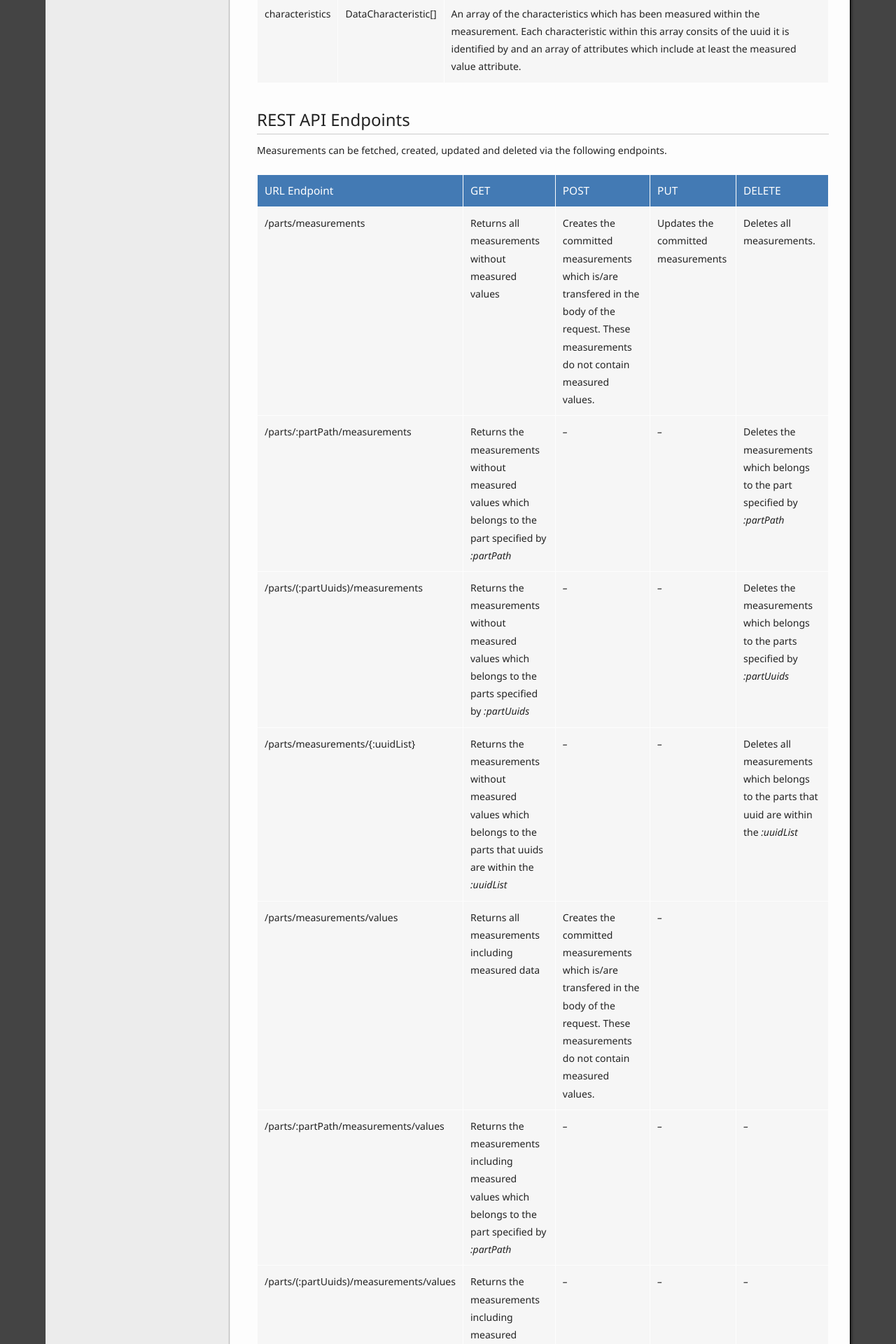
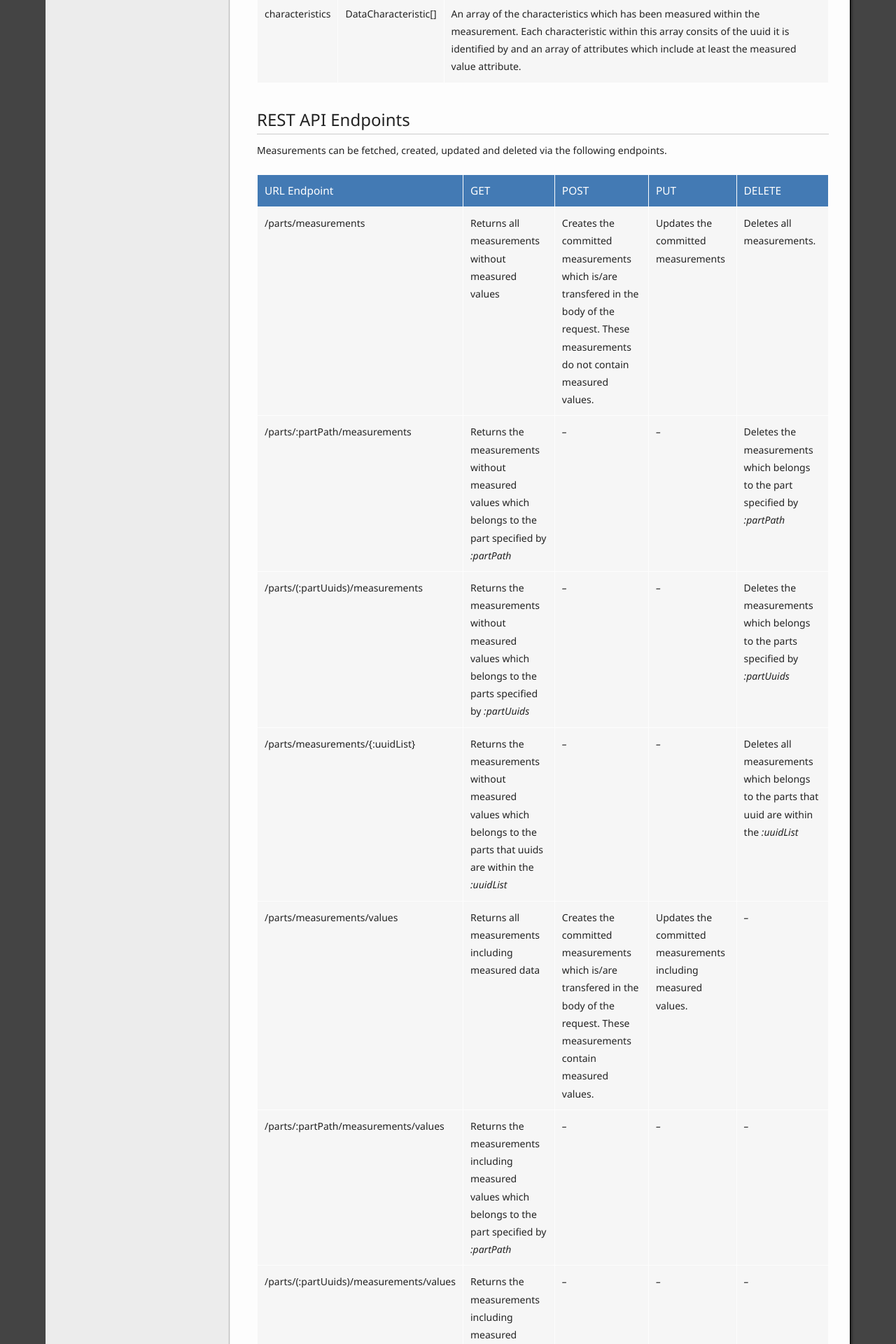
Before and after one commit to ZEISS-PiWeb/PiWeb-Api, a Jekyll site: the page built from _pages/025-measurements.md, in a window 1280 px wide. Shown: the part 792-2712 px from the top of the page at 70% size. Built offline with Jekyll 4.4.1, drawn with Linux system fonts in a browser that asks for light colours; some of the changed text lies outside the part shown.

Commit message:
Update 025-measurements.md

```diff
--- a/_pages/025-measurements.md
+++ b/_pages/025-measurements.md
@@ -42,7 +42,7 @@
 /parts/:partPath/measurements | Returns the measurements without measured values which belongs to the part specified by *:partPath*  | *--* | *--* | Deletes the measurements which belongs to the part specified by *:partPath*
 /parts/(:partUuids)/measurements | Returns the measurements without measured values which belongs to the parts specified by *:partUuids*  | *--* | *--* | Deletes the measurements which belongs to the parts specified by *:partUuids*
 /parts/measurements/{:uuidList} | Returns the measurements without measured values which belongs to the parts that uuids are within the *:uuidList* | *--* | *--* |  Deletes all measurements which belongs to the parts that uuid are within the *:uuidList*
-/parts/measurements/values | Returns all measurements including measured data | Creates the committed measurements which is/are transfered in the body of the request. These measurements do not contain measured values. | *--*
+/parts/measurements/values | Returns all measurements including measured data | Creates the committed measurements which is/are transfered in the body of the request. These measurements contain measured values. | Updates the committed measurements including measured values. |*--*
 /parts/:partPath/measurements/values | Returns the measurements including measured values which belongs to the part specified by *:partPath* | *--* | *--* | *--*
 /parts/(:partUuids)/measurements/values | Returns the measurements including measured values which belongs to the parts specified by *:partUuids* | *--* | *--* | *--*
 /parts/measurements/{:uuidList}/values | Returns the measurements including measured values which belongs to the parts that uuids are within the *:uuidList* | *--* | *--* | *--*
@@ -215,3 +213,50 @@
 {% endcapture %}
 
 {% include exampleFieldset.html %}
+
+### Update measurements
+
+Updating a measurement does always effect the complete measurement. This means that the whole measurement including attributes and values needs to be transfered within the body of the request and is deleted and recreated again on server side.
+
+{% assign exampleCaption="Update a measurement - add and change an attribute" %}
+{% assign comment="" %}
+
+{% capture jsonrequest %}
+{% highlight http %}
+POST /dataServiceRest/parts/measurements HTTP/1.1
+{% endhighlight %}
+
+{% highlight json %}
+[
+  {
+    "uuid": "4b59cac7-9ecd-403c-aa26-56dd25892421",
+      "partUuid": "e42c5327-6258-4c4c-b3e9-6d22c30938b2",
+      "attributes": {
+        "4": "2015-03-09T19:12:00Z",
+        "6": "2",
+        "7": "0",
+        "8": "1"
+      }
+  }
+]
+{% endhighlight %}
+{% endcapture %}
+
+{% capture jsonresponse %}
+{% highlight http %}
+HTTP/1.1 200 OK
+{% endhighlight %}
+
+{% highlight json %}
+{
+   "status":
+   {
+       "statusCode": 200,
+       "statusDescription": "OK"
+   },
+   "category": "Success"
+}
+{% endhighlight %}
+{% endcapture %}
+
+{% include exampleFieldset.html %}
```
Also changed, not shown: other parts of _pages/025-measurements.md (+0 -2 lines).
